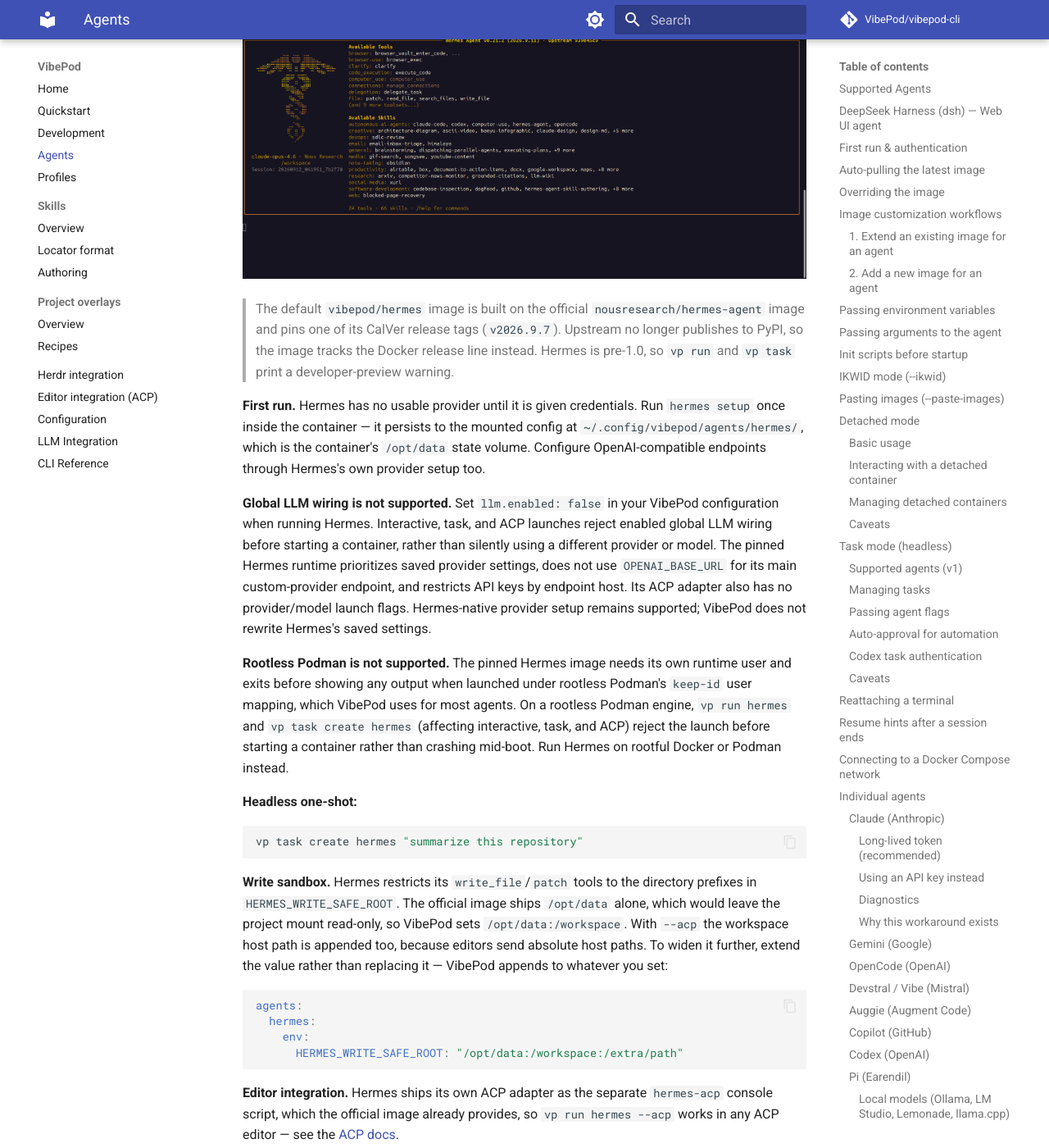
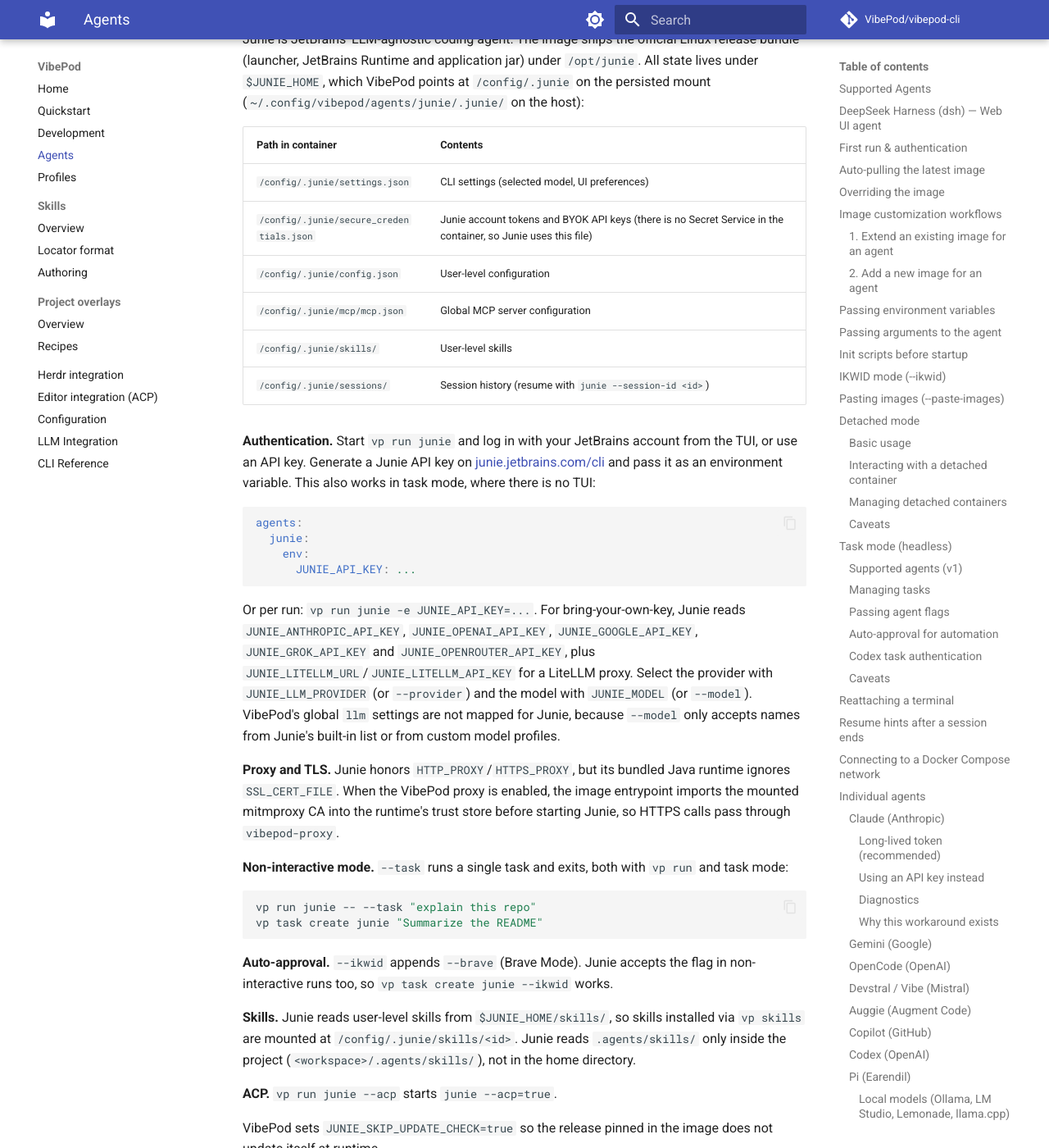
Before and after one commit to VibePod/vibepod-cli, an MkDocs documentation site: the page built from docs/agents/index.md, in a window 1280 px wide and 1400 px high, scrolled down 27497 px. Shown: the whole window at 82% size. Built offline with MkDocs 1.6.1 and Material for MkDocs 9.7.7, drawn with Linux system fonts in a browser that asks for light colours; comment, search, counter and statistics services are not loaded; some of the changed text lies outside the part shown.

Commit message:
Document junie agent

````diff
--- a/docs/agents/index.md
+++ b/docs/agents/index.md
@@ -21,6 +21,7 @@
 | `qwen` | Qwen (Alibaba) | `vp q` | `vibepod/qwen:latest` |
 | `dsh` (DeepSeek Harness) | DeepSeek | `vp ds` | `vibepod/dsh:latest` |
 | `hermes` | Nous Research | `vp h` | `vibepod/hermes:latest` |
+| `junie` | JetBrains | `vp ju` | `vibepod/junie:latest` |
 
 Alias note: `vp run vibe` resolves to `vp run devstral`, `vp run qwen-cli`
 resolves to `vp run qwen`, and `vp run deepseek` / `vp run deepseek-harness`
@@ -158,7 +159,7 @@
 
 ## Image customization workflows
 
-VibePod has a fixed set of supported agent IDs (`claude`, `gemini`, `opencode`, `devstral`, `auggie`, `copilot`, `codex`, `pi`, `agy`, `tau`, `jcode`, `freebuff`, `qwen`, `dsh`, `hermes`). The CLI also supports the aliases `vibe` (→ `devstral`), `qwen-cli` (→ `qwen`), and `deepseek` / `deepseek-harness` (→ `dsh`). Image customization means changing the image used for one of those IDs.
+VibePod has a fixed set of supported agent IDs (`claude`, `gemini`, `opencode`, `devstral`, `auggie`, `copilot`, `codex`, `pi`, `agy`, `tau`, `jcode`, `freebuff`, `qwen`, `dsh`, `hermes`, `junie`). The CLI also supports the aliases `vibe` (→ `devstral`), `qwen-cli` (→ `qwen`), and `deepseek` / `deepseek-harness` (→ `dsh`). Image customization means changing the image used for one of those IDs.
 
 ### 1. Extend an existing image for an agent
 
@@ -290,6 +291,7 @@
 | `qwen` | `--approval-mode=yolo` |
 | `dsh` | Not supported |
 | `hermes` | `--yolo` |
+| `junie` | `--brave` |
 
 Example:
 
@@ -410,6 +412,7 @@
 | `qwen` | `qwen -p "<prompt>"` |
 | `dsh` | `dsh --profile headless "<prompt>"` |
 | `hermes` | `hermes -z "<prompt>"` |
+| `junie` | `junie --task "<prompt>"` |
 
 Other agents error with a clear message; support can be added by setting `headless_prefix` (or `headless_command` for agents whose one-shot invocation differs from their interactive command) on their `AgentSpec`.
 
@@ -499,7 +502,7 @@
 ```
 
 When VibePod recognizes such a hint in the session output (supported for
-Claude, Codex, Pi, Copilot, Jcode, and Freebuff), it prints the equivalent
+Claude, Codex, Pi, Copilot, Jcode, Freebuff, Hermes, and Junie), it prints the equivalent
 VibePod command after the agent exits:
 
 ```text
@@ -1126,6 +1129,74 @@
 vp task create qwen "fix the failing test" --ikwid
 ```
 
+### Junie (JetBrains)
+
+```bash
+vp run junie   # or: vp ju
+```
+
+Junie is JetBrains' LLM-agnostic coding agent. The image ships the official
+Linux release bundle (launcher, JetBrains Runtime and application jar) under
+`/opt/junie`. All state lives under `$JUNIE_HOME`, which VibePod points at
+`/config/.junie` on the persisted mount
+(`~/.config/vibepod/agents/junie/.junie/` on the host):
+
+| Path in container | Contents |
+|---|---|
+| `/config/.junie/settings.json` | CLI settings (selected model, UI preferences) |
+| `/config/.junie/secure_credentials.json` | Junie account tokens and BYOK API keys (there is no Secret Service in the container, so Junie uses this file) |
+| `/config/.junie/config.json` | User-level configuration |
+| `/config/.junie/mcp/mcp.json` | Global MCP server configuration |
+| `/config/.junie/skills/` | User-level skills |
+| `/config/.junie/sessions/` | Session history (resume with `junie --session-id <id>`) |
+
+**Authentication.** Start `vp run junie` and log in with your JetBrains
+account from the TUI, or use an API key. Generate a Junie API key on
+[junie.jetbrains.com/cli](https://junie.jetbrains.com/cli) and pass it as an
+environment variable. This also works in task mode, where there is no TUI:
+
+```yaml
+agents:
+  junie:
+    env:
+      JUNIE_API_KEY: ...
+```
+
+Or per run: `vp run junie -e JUNIE_API_KEY=...`. For bring-your-own-key, Junie
+reads `JUNIE_ANTHROPIC_API_KEY`, `JUNIE_OPENAI_API_KEY`, `JUNIE_GOOGLE_API_KEY`,
+`JUNIE_GROK_API_KEY` and `JUNIE_OPENROUTER_API_KEY`, plus
+`JUNIE_LITELLM_URL`/`JUNIE_LITELLM_API_KEY` for a LiteLLM proxy. Select the
+provider with `JUNIE_LLM_PROVIDER` (or `--provider`) and the model with
+`JUNIE_MODEL` (or `--model`). VibePod's global `llm` settings are not mapped for
+Junie, because `--model` only accepts names from Junie's built-in list or from
+custom model profiles.
+
+**Proxy and TLS.** Junie honors `HTTP_PROXY`/`HTTPS_PROXY`, but its bundled
+Java runtime ignores `SSL_CERT_FILE`. When the VibePod proxy is enabled, the
+image entrypoint imports the mounted mitmproxy CA into the runtime's trust
+store before starting Junie, so HTTPS calls pass through `vibepod-proxy`.
+
+**Non-interactive mode.** `--task` runs a single task and exits, both with
+`vp run` and task mode:
+
+```bash
+vp run junie -- --task "explain this repo"
+vp task create junie "Summarize the README"
+```
+
+**Auto-approval.** `--ikwid` appends `--brave` (Brave Mode). Junie accepts the
+flag in non-interactive runs too, so `vp task create junie --ikwid` works.
+
+**Skills.** Junie reads user-level skills from `$JUNIE_HOME/skills/`, so skills
+installed via `vp skills` are mounted at `/config/.junie/skills/<id>`. Junie
+reads `.agents/skills/` only inside the project (`<workspace>/.agents/skills/`),
+not in the home directory.
+
+**ACP.** `vp run junie --acp` starts `junie --acp=true`.
+
+VibePod sets `JUNIE_SKIP_UPDATE_CHECK=true` so the release pinned in the image
+does not update itself at runtime.
+
 ## Hermes Agent (`hermes`) — developer preview
 
 Hermes is Nous Research's self-improving agent: it keeps cross-session memory,
````
Also changed, not shown: README.md (+5 -2 lines), docs/acp.md (+3 -2 lines), docs/configuration.md (+11 -1 lines), docs/index.md (+1 -0 lines), docs/llm.md (+1 -0 lines), docs/quickstart.md (+2 -2 lines).
